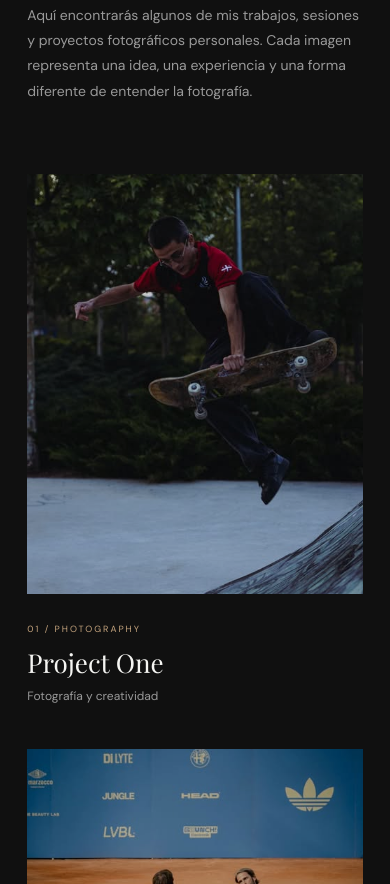
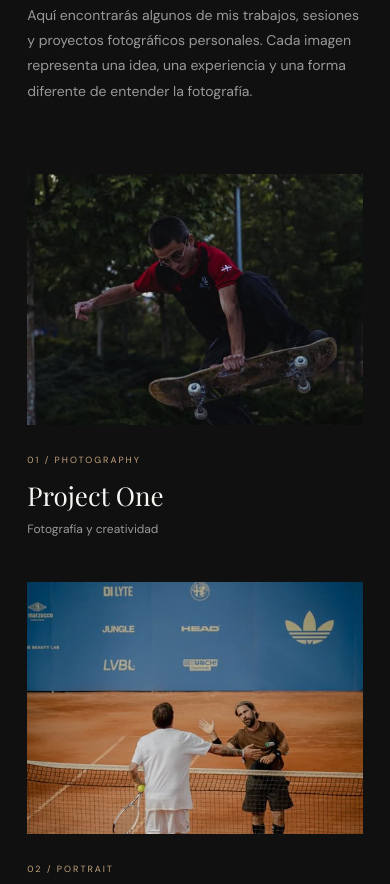
Before and after one commit to joshue11/Fotografia, a plain HTML site: page proyectos.html in a window 390 px wide. Shown: the part 915-1799 px from the top of the page. Drawn offline with nearby package versions, Linux system fonts and the light colour scheme.

Commit message:
Update proyectos.css

```diff
--- a/proyectos.css
+++ b/proyectos.css
@@ -192,15 +192,16 @@ a {
 }
 
 
+
 /* =================================
    GRID DE PROYECTOS
 ================================= */
 
 .projects-grid {
-    padding: 30px 10% 120px;
+    padding: 50px 7% 120px;
     display: grid;
-    grid-template-columns: repeat(2, 1fr);
-    gap: 65px 25px;
+    grid-template-columns: repeat(2, minmax(0, 1fr));
+    gap: 75px 30px;
 }
 
 .project-card {
@@ -209,6 +210,8 @@ a {
 }
 
 .project-image {
+    width: 100%;
+    aspect-ratio: 3 / 2;
     overflow: hidden;
     background: #222;
 }
@@ -216,15 +219,14 @@ a {
 .project-image img {
     display: block;
     width: 100%;
-    height: 450px;
+    height: 100%;
     object-fit: cover;
-    filter: brightness(0.85);
-    transition:
-        transform 0.7s ease,
-        filter 0.5s ease;
+    object-position: center;
+    filter: brightness(0.88);
+    transition: transform 0.7s ease, filter 0.5s ease;
 }
 
-.project-card:hover img {
+.project-card:hover .project-image img {
     transform: scale(1.04);
     filter: brightness(1);
 }
@@ -243,7 +245,7 @@ a {
     font-family: var(--font-title);
     font-size: 29px;
     font-weight: 400;
-    margin-top: 8px;
+    margin-top: 10px;
     transition: color 0.3s;
 }
 
@@ -255,6 +257,23 @@ a {
     color: var(--gray);
     font-size: 12px;
     margin-top: 8px;
+}
+
+
+/* MÓVILES */
+
+@media (max-width: 650px) {
+
+    .projects-grid {
+        grid-template-columns: 1fr;
+        padding: 30px 6% 80px;
+        gap: 45px;
+    }
+
+    .project-image {
+        aspect-ratio: 4 / 3;
+    }
+
 }
 
 
```
